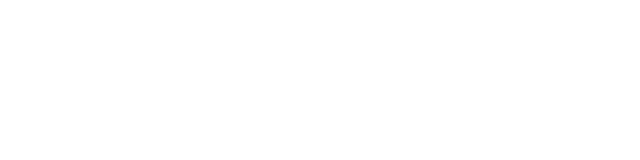
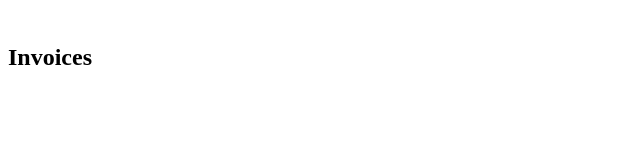
Before and after one commit to Sandeepsubramaniyan/react_router, a JavaScript app: page /invoices in a window 1280 px wide. Before the commit this address had no page. Shown: the top 160 px of the page, without its empty margins (0-640 px from the left). Built offline with nearby package versions, Linux system fonts and the light colour scheme.

Commit message:
renders expenses and invoices in browser url

```diff
--- a/src/index.js
+++ b/src/index.js
@@ -13,6 +13,8 @@
       <BrowserRouter>
         <Routes>
           <Route path="/" element={<App />} />
+          <Route path="expenses" element={<Expenses />} />
+          <Route path="invoices" element={<Invoices />} />
         </Routes>
 
       </BrowserRouter>,
```
